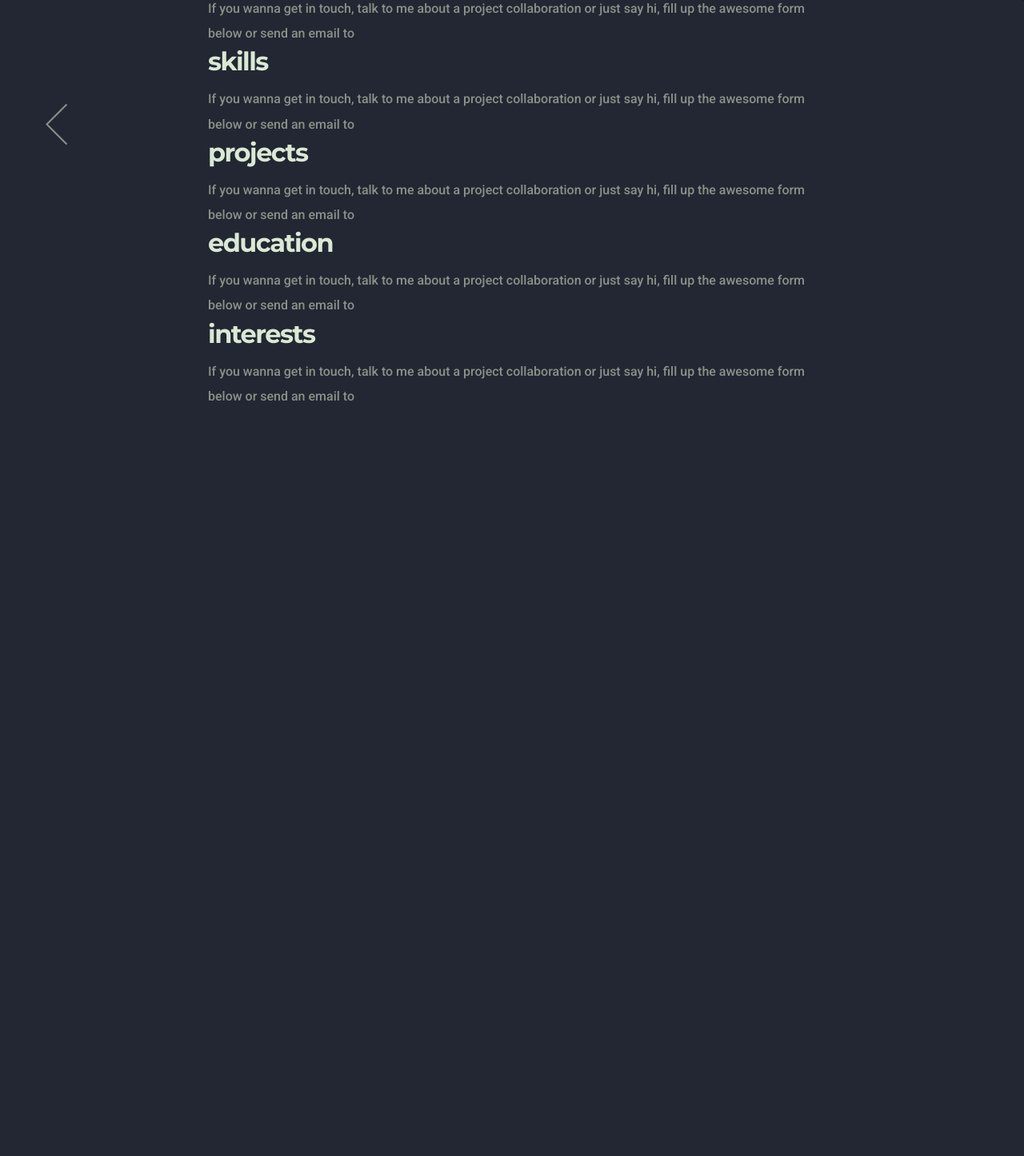
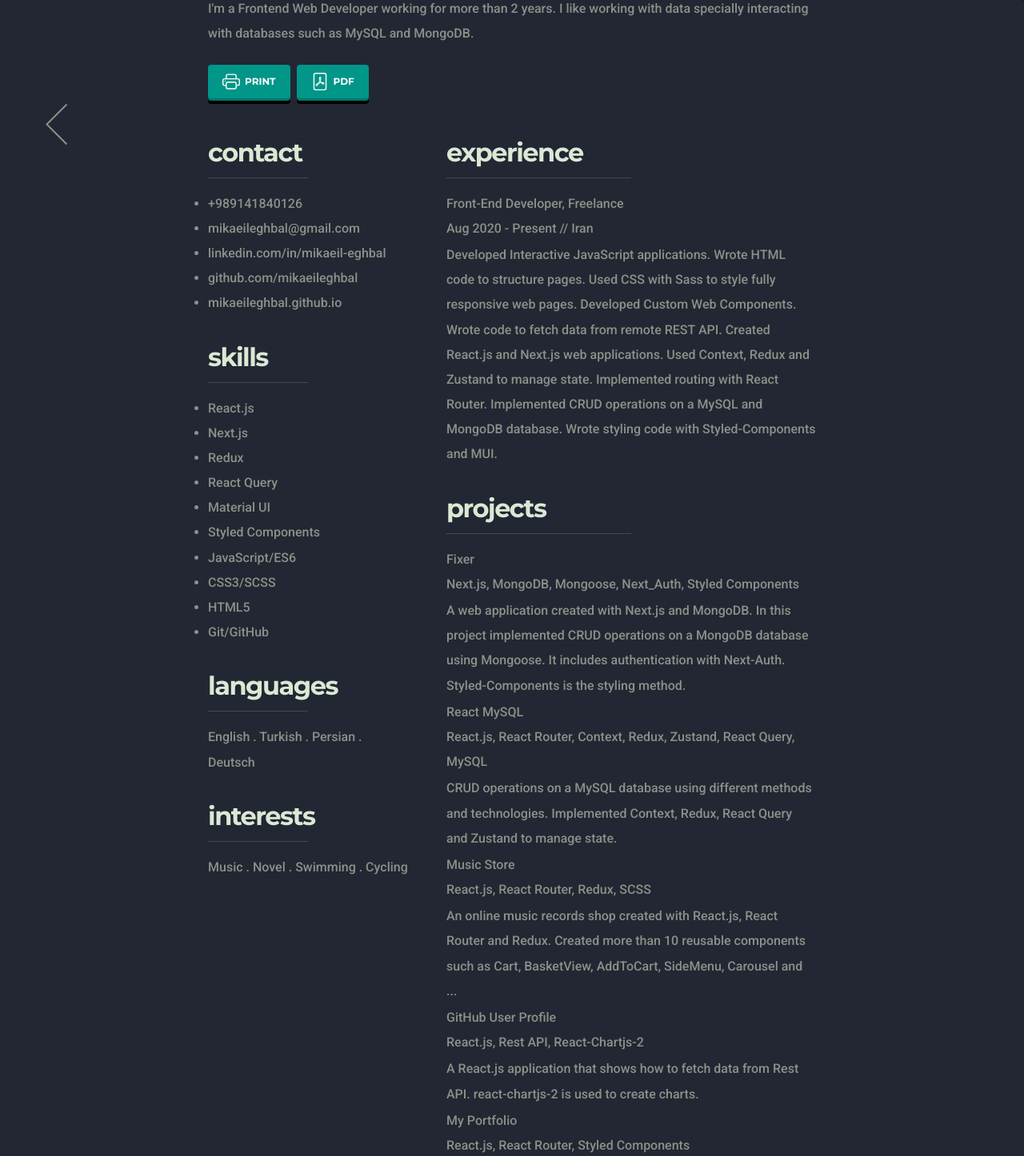
Before and after one commit to mikaeileghbal/react-portfolio, a React (Create React App) app: page /resume in a window 1280 px wide. Shown: the part 244-1690 px from the top of the page at 80% size. Before the commit the page ends 839 px from the top, so only its background shows below. Built offline with nearby package versions, Linux system fonts and the light colour scheme.

Commit message:
Add resume details

```diff
--- a/src/components/Carousel/Carousel.scss
+++ b/src/components/Carousel/Carousel.scss
@@ -25,7 +25,7 @@
 
   .inner {
     display: grid;
-    transition: 0.8s cubic-bezier(0.3, 0.65, 0.85, 0.93);
+    transition: transform 0.8s cubic-bezier(0.3, 0.65, 0.85, 0.93);
     margin: 0;
   }
 
--- a/src/pages/portfolio.js
+++ b/src/pages/portfolio.js
@@ -28,7 +28,7 @@ const TagList = styled.ul`
   flex-flow: row wrap;
   align-items: flex-start;
   justify-content: flex-start;
-  row-gap: 1em;
+  row-gap: 0.4em;
   column-gap: 0.4em;
   margin-top: 1.3em;
   margin-bottom: 1.5em;
--- a/src/pages/project.js
+++ b/src/pages/project.js
@@ -6,8 +6,10 @@ import styled from "styled-components";
 import { Carousel, Footer, Next, Previous } from "../components";
 import { portfolio } from "../data/portfolio";
 import {
+  ButtonWrap,
   Container,
   CustomLink,
+  Divider,
   PortoButton,
   Section,
   SectionSubTitle,
@@ -21,21 +23,6 @@ import {
 import theme from "../styles/theme";
 
 const { colors } = theme;
-
-const ButtonWrap = styled.div`
-  margin-top: 1.5em;
-  margin-bottom: 1em;
-`;
-
-const Divider = styled.hr`
-  display: block;
-  height: 1px;
-  width: 50%;
-  background-color: #484848;
-  position: relative;
-  border: 0;
-  margin: 0.5em 0 1em;
-`;
 
 const CustomLinkProject = styled(CustomLink)`
   //font-size: 18px;
--- a/src/pages/resume.js
+++ b/src/pages/resume.js
@@ -1,43 +1,173 @@
 import React from "react";
+import styled from "styled-components";
+import { BsFilePdf, BsPrinter } from "react-icons/bs";
+
 import { Previous } from "../components";
 import {
+  ButtonWrap,
   Container,
+  Divider,
   Section,
   SectionSubTitle,
   SectionTitle,
+  StyledButton,
   Text,
 } from "../styles/global";
+import theme from "../styles/theme";
+
+const Row = styled.div`
+  display: flex;
+  gap: 3em;
+`;
+
+const Column = styled.div``;
 
 export default function Resume() {
   return (
     <Section>
       <Container>
-        <SectionTitle style={{ marginTop: "1em" }}>mikaeil eghbal</SectionTitle>
-        <SectionSubTitle>front-end web developer</SectionSubTitle>
+        <SectionTitle style={{ marginTop: "1em" }}>Mikaeil Eghbal</SectionTitle>
+        <SectionSubTitle style={{ marginTop: "0" }}>
+          front-end web developer
+        </SectionSubTitle>
         <Text>
-          If you wanna get in touch, talk to me about a project collaboration or
-          just say hi, fill up the awesome form below or send an email to
+          I'm a Frontend Web Developer working for more than 2 years. I like
+          working with data specially interacting with databases such as MySQL
+          and MongoDB.
+        </Text>
+        <ButtonWrap>
+          <StyledButton
+            textColor="white"
+            backColor={theme.colors.green}
+            style={{ padding: "0.8em 1.5em" }}
+          >
+            <BsPrinter size={22} />
+            <span>print</span>
+          </StyledButton>
+          <StyledButton
+            textColor="white"
+            backColor={theme.colors.green}
+            style={{ padding: "0.8em 1.5em" }}
+          >
+            <BsFilePdf size={22} />
+            <span>pdf</span>
+          </StyledButton>
+        </ButtonWrap>
+        <Row>
+          <Column style={{ flex: "0 0 250px" }}>
+            <SectionSubTitle>contact</SectionSubTitle>
+            <Divider />
+            <Text>
+              <ul>
+                <li>+989141840126</li>
+                <li>mikaeileghbal@gmail.com</li>
+                <li>linkedin.com/in/mikaeil-eghbal</li>
+                <li>github.com/mikaeileghbal</li>
+                <li>mikaeileghbal.github.io</li>
+              </ul>
             </Text>
             <SectionSubTitle>skills</SectionSubTitle>
+            <Divider />
             <Text>
-          If you wanna get in touch, talk to me about a project collaboration or
-          just say hi, fill up the awesome form below or send an email to
+              <ul>
+                <li>React.js</li>
+                <li>Next.js</li>
+                <li>Redux</li>
+                <li>React Query</li>
+                <li>Material UI</li>
+                <li>Styled Components</li>
+                <li>JavaScript/ES6</li>
+                <li>CSS3/SCSS</li>
+                <li>HTML5</li>
+                <li>Git/GitHub</li>
+              </ul>
+            </Text>
+            <SectionSubTitle>languages</SectionSubTitle>
+            <Divider />
+            <Text>English . Turkish . Persian . Deutsch</Text>
+            <SectionSubTitle>interests</SectionSubTitle>
+            <Divider />
+            <Text>Music . Novel . Swimming . Cycling</Text>
+          </Column>
+          <Column>
+            <SectionSubTitle>experience</SectionSubTitle>
+            <Divider />
+            <Text>
+              Front-End Developer, Freelance
+              <br />
+              Aug 2020 - Present // Iran
+            </Text>
+            <Text>
+              Developed Interactive JavaScript applications. Wrote HTML code to
+              structure pages. Used CSS with Sass to style fully responsive web
+              pages. Developed Custom Web Components. Wrote code to fetch data
+              from remote REST API. Created React.js and Next.js web
+              applications. Used Context, Redux and Zustand to manage state.
+              Implemented routing with React Router. Implemented CRUD operations
+              on a MySQL and MongoDB database. Wrote styling code with
+              Styled-Components and MUI.
             </Text>
             <SectionSubTitle>projects</SectionSubTitle>
+            <Divider />
             <Text>
-          If you wanna get in touch, talk to me about a project collaboration or
-          just say hi, fill up the awesome form below or send an email to
+              Fixer
+              <br />
+              Next.js, MongoDB, Mongoose, Next_Auth, Styled Components
+            </Text>
+            <Text>
+              A web application created with Next.js and MongoDB. In this
+              project implemented CRUD operations on a MongoDB database using
+              Mongoose. It includes authentication with Next-Auth.
+              Styled-Components is the styling method.
+            </Text>
+            <Text>
+              React MySQL
+              <br />
+              React.js, React Router, Context, Redux, Zustand, React Query,
+              MySQL
+            </Text>
+            <Text>
+              CRUD operations on a MySQL database using different methods and
+              technologies. Implemented Context, Redux, React Query and Zustand
+              to manage state.
+            </Text>
+            <Text>
+              Music Store
+              <br />
+              React.js, React Router, Redux, SCSS
+            </Text>
+            <Text>
+              An online music records shop created with React.js, React Router
+              and Redux. Created more than 10 reusable components such as Cart,
+              BasketView, AddToCart, SideMenu, Carousel and ...
+            </Text>
+            <Text>
+              GitHub User Profile
+              <br />
+              React.js, Rest API, React-Chartjs-2
+            </Text>
+            <Text>
+              A React.js application that shows how to fetch data from Rest API.
+              react-chartjs-2 is used to create charts.
+            </Text>
+            <Text>
+              My Portfolio
+              <br />
+              React.js, React Router, Styled Components
+            </Text>
+            <Text>
+              A React.js application that shows My personal portfolio.
             </Text>
             <SectionSubTitle>education</SectionSubTitle>
+            <Divider />
+            <Text>Islamic Azad University - Bonab, Iran</Text>
+            <Text>Bachelor's degree, Computer Software Engineering</Text>
+            <Text>Shahid Bahonar University of Kerman - Kerman, Iran</Text>
             <Text>
-          If you wanna get in touch, talk to me about a project collaboration or
-          just say hi, fill up the awesome form below or send an email to
+              Associate's degree, Computer Software Technology/Technicia
             </Text>
-        <SectionSubTitle>interests</SectionSubTitle>
-        <Text>
-          If you wanna get in touch, talk to me about a project collaboration or
-          just say hi, fill up the awesome form below or send an email to
-        </Text>
+          </Column>
+        </Row>
         <Previous to="/contact" show={true}>
           contact
         </Previous>
--- a/src/styles/global.js
+++ b/src/styles/global.js
@@ -37,6 +37,7 @@ export const SectionSubTitle = styled.h2`
   font-weight: 700;
   font-size: 32px;
   margin-bottom: 12px;
+  margin-top: 32px;
 `;
 
 export const Text = styled.p`
@@ -428,3 +429,20 @@ export const PortoButton = styled.a`
     }
   }
 `;
+
+export const Divider = styled.hr`
+  display: block;
+  height: 1px;
+  width: 50%;
+  background-color: #484848;
+  position: relative;
+  border: 0;
+  margin: 0.5em 0 1em;
+`;
+
+export const ButtonWrap = styled.div`
+  margin-top: 1.5em;
+  margin-bottom: 1em;
+  display: flex;
+  gap: 0.5em;
+`;
```
Lines whose indentation alone changed are shown as unchanged.
